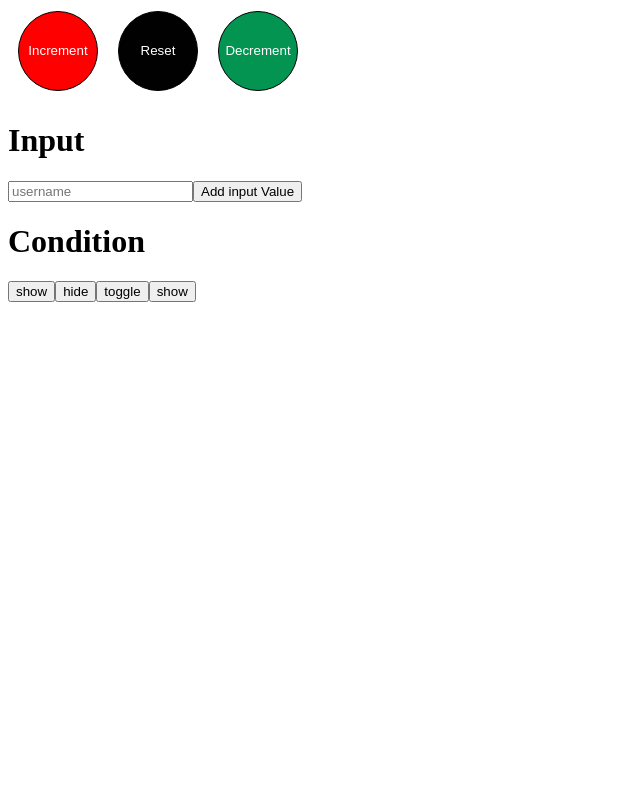
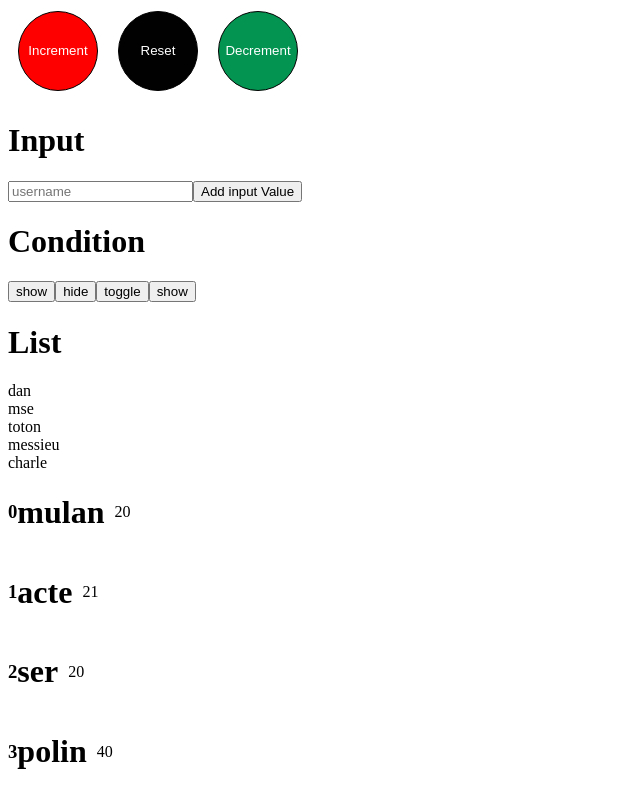
Before and after one commit to Hol7/AngularTuto, an Angular app: page / in a window 1280 px wide. Shown: the part 383-1183 px from the top of the page, without its empty margins (0-640 px from the left). Before the commit the page ends 800 px from the top, so only its background shows below. Built offline with nearby package versions, Linux system fonts and the light colour scheme.

Commit message:
add user and student lists to app component with display in template

```diff
--- a/src/app/app.component.html
+++ b/src/app/app.component.html
@@ -40,3 +40,21 @@
     hello world
   </div>
 }
+
+<h1>List</h1>
+
+@for(user of users ; track user){
+  <div>{{user}}</div>
+}
+
+@for(student of students; track student; let id = $index ){
+<div style="display: flex; align-items: center;">
+  <h3>{{id}} </h3>
+  <h1>{{student.name}}</h1>
+  <span style="padding: 10px;">{{student.age}}</span>
+</div>
+}
+
+<!-- <div *ngFor="let user of users; trackBy: trackByFn">
+  <div>{{user}}</div>
+</div> -->
--- a/src/app/app.component.ts
+++ b/src/app/app.component.ts
@@ -16,6 +16,14 @@ export class AppComponent {
   count = 0;
   username = '';
   display = false;
+  users = ['dan','mse','toton','messieu','charle'];
+  students = [
+    {name:'mulan',age:20},
+    {name:'acte',age:21},
+    {name:'ser',age:20},
+    {name:'polin',age:40},
+  ];
+
 
   show(){
     this.display = true;
```
